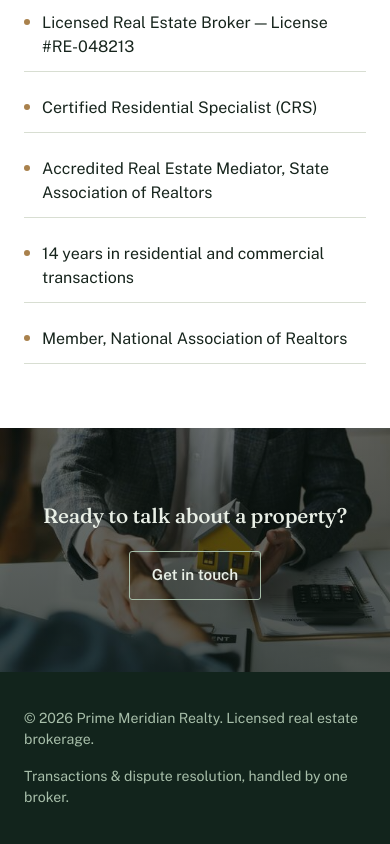
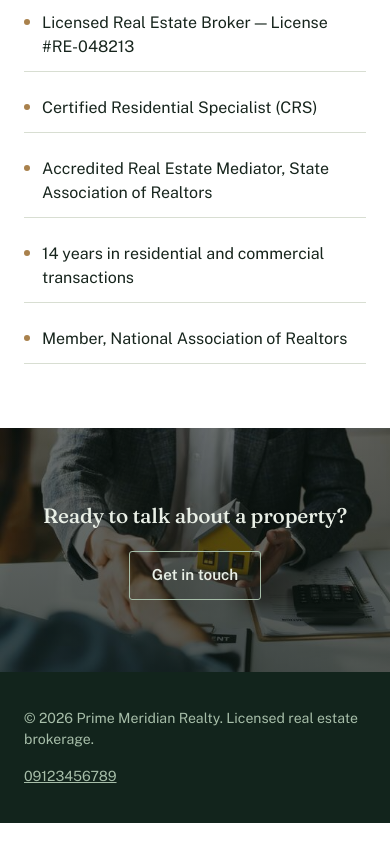
Before and after one commit to yuro-nicolas/Prime-Meridian-APSI, a React (Vite) app in the folder client/: page /about-us in a window 390 px wide. Shown: the part 2948-3792 px from the top of the page. After the commit the page ends 3771 px from the top, so only its background shows below. Built offline with nearby package versions, Linux system fonts and the light colour scheme; no server answers.

Commit message:
Add phone link to footer component

```diff
--- a/client/src/components/layout/Footer.jsx
+++ b/client/src/components/layout/Footer.jsx
@@ -1,3 +1,4 @@
+import { PHONE, PHONE_HREF } from "../../lib/contact";
 import "./Footer.css";
 
 /** Organism. Shared footer, identical on every page. */
@@ -6,7 +7,7 @@ export function Footer() {
     <footer className="site-footer" data-footer-boundary>
       <div className="shell site-footer__row">
         <span>&copy; {new Date().getFullYear()} Prime Meridian Realty. Licensed real estate brokerage.</span>
-        <span>Transactions &amp; dispute resolution, handled by one broker.</span>
+        <a href={PHONE_HREF} className="site-footer__phone">{PHONE}</a>
       </div>
     </footer>
   );
```
